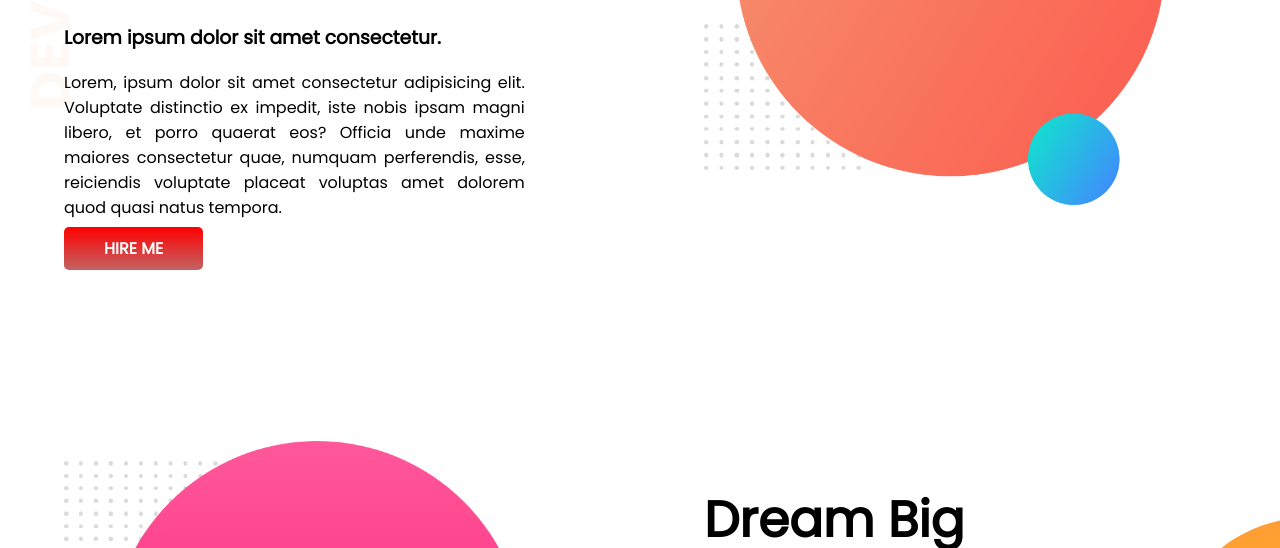
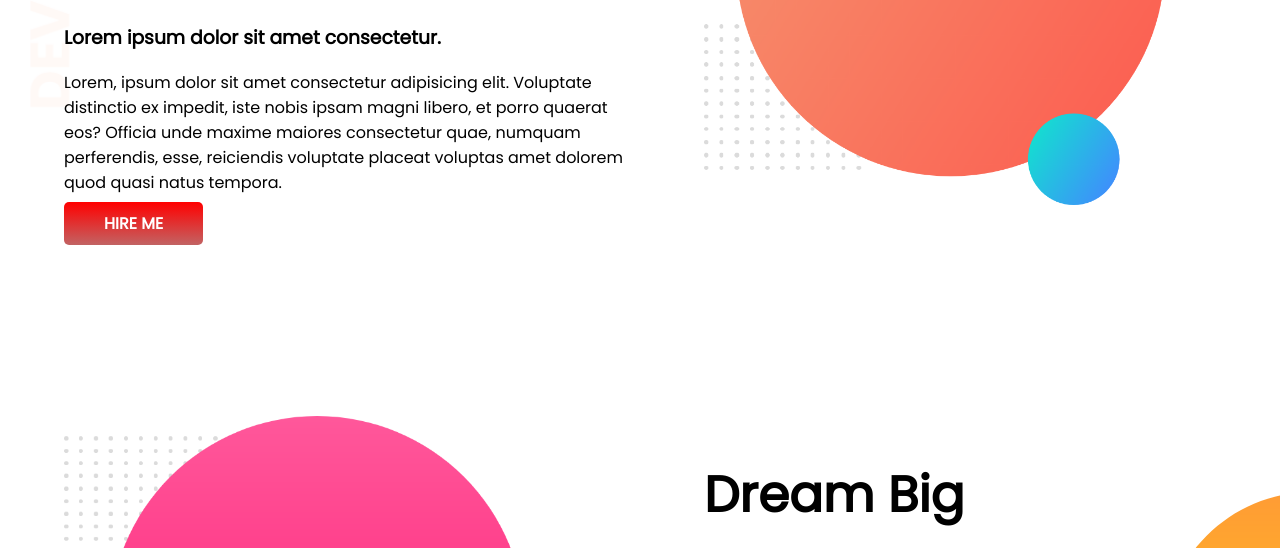
Before and after one commit to abdullahmamun1/developer-portfolio, a plain HTML site: page index.html in a window 1280 px wide. Shown: the part 252-800 px from the top of the page. Drawn offline with Linux system fonts and the light colour scheme.

Commit message:
p changed

```diff
--- a/style.css
+++ b/style.css
@@ -1,7 +1,6 @@
 body {
   font-family: "Poppins", sans-serif;
   margin: 0;
-  padding: 0;
 }
 
 h1 {
@@ -21,11 +20,7 @@ h2 {
   width: 50%;
   padding-left: 5%;
 }
-p {
-  padding-right: 15px;
-  text-align: justify;
-  width: 80%;
-}
+
 .half-width img {
   width: 80%;
 }
```
